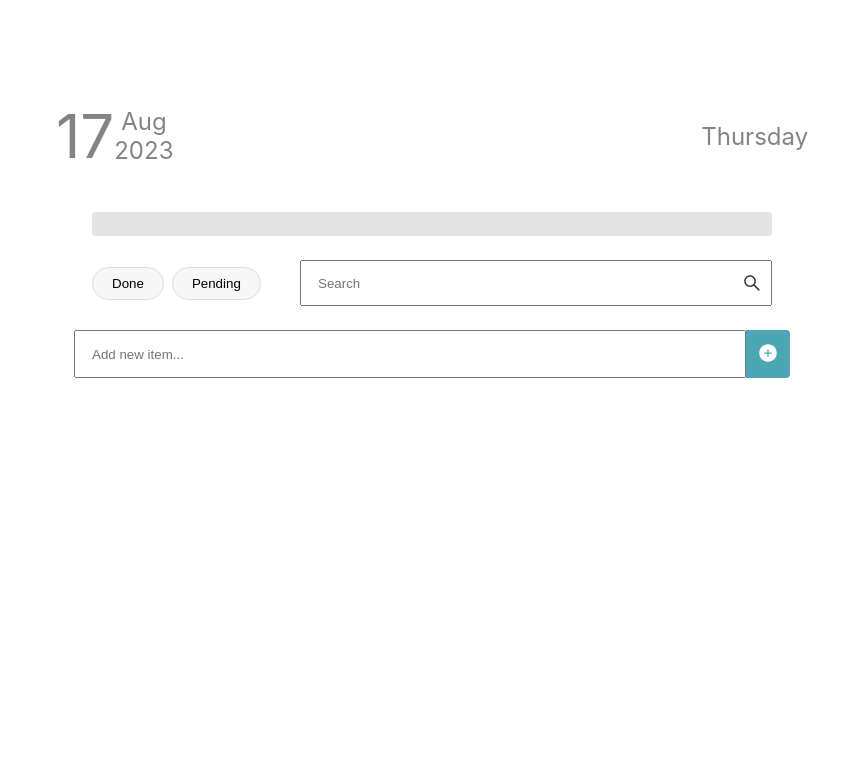
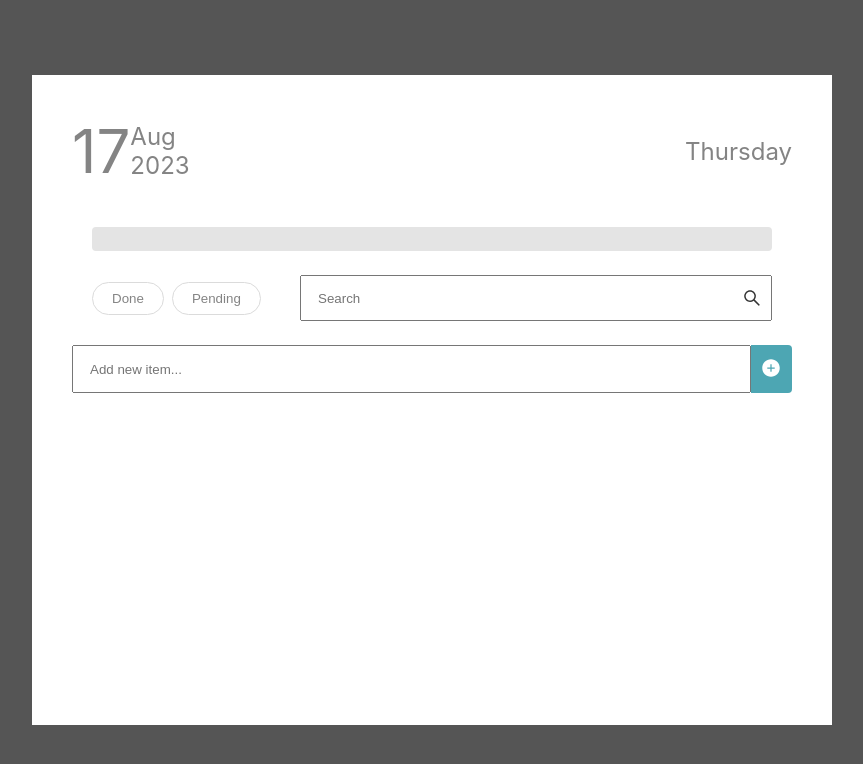
Before and after one commit to sizebay/frontend-challenge, a React (Create React App) app in the folder mid-todo/: page / in a window 1280 px wide. Shown: the top 764 px of the page, without its empty margins (208-1071 px from the left). Built offline with nearby package versions, Linux system fonts and the light colour scheme.

Commit message:
feat: layout ajusted

```diff
--- a/mid-todo/src/Components/Filter/index.tsx
+++ b/mid-todo/src/Components/Filter/index.tsx
@@ -64,7 +64,7 @@ export default function Filter(){
       <div>
         <FilterBtn
           onClick={handleFilterDone}
-          isActive={isFilterDone}
+          active={isFilterDone}
         >
           {isFilterDone === true &&
             <BsCheck2 />
@@ -73,7 +73,7 @@ export default function Filter(){
         </FilterBtn>
         <FilterBtn
           onClick={handleFilterPending}
-          isActive={isFilterPending}
+          active={isFilterPending}
         >
           {isFilterPending === true &&
             <BsCheck2 />
--- a/mid-todo/src/Components/Filter/style.tsx
+++ b/mid-todo/src/Components/Filter/style.tsx
@@ -1,4 +1,8 @@
 import styled from "styled-components";
+
+interface ButtonProps {
+  active: boolean
+}
 
 export const Container = styled.div`
   align-items: center;
@@ -15,12 +19,12 @@ export const FilterInput = styled.input`
   width: 450px;
 `
 
-export const FilterBtn = styled.button<{isActive: boolean}>`
-  background: ${props => props.isActive? '#FFFFFF' : '#F7F7F8'} 0% 0% no-repeat padding-box;
-  border: 1px solid ${props => props.isActive? '#4DA6B3' : '#DBDBDB'};
+export const FilterBtn = styled.button<ButtonProps>`
+  background: #FFFFFF 0% 0% no-repeat padding-box;
+  border: 1px solid ${(props) => props.active? '#4DA6B3' : '#DBDBDB'};
   border-radius: 17px;
   cursor: pointer;
-  color: ${props => props.isActive? '#4DA6B3' : 'black'};
+  color: ${(props) => props.active? '#4DA6B3' : '#848484'};
   height: 33px;
   margin-right: 8px;
   padding: 0 19px;
--- a/mid-todo/src/Components/Header/style.tsx
+++ b/mid-todo/src/Components/Header/style.tsx
@@ -5,9 +5,8 @@ export const Head = styled.header`
   color: #848484;
   display: flex;
   flex-direction: row;
-  justify-content: space-around;
-  margin-top: 60px;
-  width: 100%;
+  justify-content: space-between;
+  width: 90%;
 `
 
 export const Col = styled.div`
@@ -28,4 +27,5 @@ export const Day = styled.h1`
 export const Text = styled.p`
   font-size: 24px;
   margin: 0;
+  text-align: left;
 `
--- a/mid-todo/src/Components/List/index.tsx
+++ b/mid-todo/src/Components/List/index.tsx
@@ -17,7 +17,7 @@ export default function List(){
   const [tasks, setTasks] = useState<TaskType[]>([]);
   const [item, setItem] = useState<string>('');
   const [expandItem, setExpandItem] = useState<number | null>();
-  const [changeBackground, setChangeBackgroun] = useState<boolean>(false)
+  const [changeBackground, setChangeBackground] = useState<boolean>(false)
 
   function handleSubmit(event: FormEvent<HTMLFormElement>) {
     event.preventDefault();
@@ -33,10 +33,10 @@ export default function List(){
   function handleAction(index: number){
     if(expandItem === index){
       setExpandItem(null)
-      setChangeBackgroun(!changeBackground)
+      setChangeBackground(!changeBackground)
     }else{
       setExpandItem(index)
-      setChangeBackgroun(!changeBackground)
+      setChangeBackground(!changeBackground)
     }
   }
 
@@ -59,6 +59,14 @@ export default function List(){
     setIsPending(false)
     setFilterType('')
     setIsFilterOn(false)
+  }
+
+  function handleBackgrounColor(position: number){
+    if(expandItem === position && changeBackground){
+      return '#FFFFFF'
+    }else{
+      return '#F4F4F4'
+    }
   }
 
   useEffect(() => {
@@ -85,18 +93,21 @@ export default function List(){
         </AddBtn>
       </Form>
       {
-        isFilterOn &&
+        isFilterOn?
         <FilterText>
           There are no items marked as {filterType}.
           <ClearFilter onClick={handleClearFilter}>Clear filter here</ClearFilter>
-           to see all items.</FilterText>
-      }
+           to see all items.
+        </FilterText>
+
+        :
+
         <Ul>
           {tasks.map((todo, index) => (
             <Li
               key={todo.id}
               onClick={() => handleAction(index)}
-            bgColor={expandItem === index && changeBackground}
+              bgcolor={handleBackgrounColor(index)}
               status={todo.isCompleted === true? 0.5 : 1}
             >
               <ItemText>
@@ -116,6 +127,7 @@ export default function List(){
             </Li>
           ))}
         </Ul>
+      }
     </Container>
   )
 }
--- a/mid-todo/src/Components/List/style.tsx
+++ b/mid-todo/src/Components/List/style.tsx
@@ -1,18 +1,20 @@
 import styled from "styled-components";
 
 interface ListProps {
-  bgColor: boolean
+  bgcolor: string
   status: number
 }
 
 export const Container = styled.div`
   display: flex;
   flex-direction: column;
+  width: 90%;
+
 `
 
 export const AddTask = styled.input`
   padding-left: 16px;
-  width: 650px;
+  width: 100%;
 `
 
 export const Form = styled.form`
@@ -38,10 +40,12 @@ export const AddBtn = styled.button`
 
 export const Ul = styled.ul`
   padding: 0;
+  max-height: 240px;
+  overflow-y: auto;
 `
 
 export const Li = styled.li<ListProps>`
-  background: ${props => props.bgColor? '#FFFFFF' : '#F4F4F4'} 0% 0% no-repeat padding-box;
+  background: ${(props) => props.bgcolor} 0% 0% no-repeat padding-box;
   border: 1px solid #DBDBDB;
   border-radius: 0px 4px 4px 0px;
   display: flex;
@@ -49,7 +53,7 @@ export const Li = styled.li<ListProps>`
   justify-content: space-between;
   list-style-type: none;
   margin-top: 8px;
-  opacity: ${props => props.status};
+  opacity: ${(props) => props.status};
   text-align: left;
 `
 
--- a/mid-todo/src/Pages/TODO.tsx
+++ b/mid-todo/src/Pages/TODO.tsx
@@ -2,14 +2,15 @@ import Filter from "../Components/Filter";
 import Header from "../Components/Header";
 import List from "../Components/List";
 import ProgressBar from "../Components/ProgressBar";
+import { TodoContainer } from "./styled";
 
 export default function TODO() {
 	return(
-		<>
+		<TodoContainer>
 			<Header/>
 			<ProgressBar />
 			<Filter />
 			<List />
-		</>
+		</TodoContainer>
 	)
 }
--- /dev/null
+++ b/mid-todo/src/Pages/styled.tsx
@@ -0,0 +1,11 @@
+import styled from 'styled-components'
+
+export const TodoContainer = styled.div`
+  align-items: center;
+  background-color: #FFFFFF;
+  display: flex;
+  flex-direction: column;
+  height: 650px;
+  width: 800px;
+
+`
--- a/mid-todo/src/index.tsx
+++ b/mid-todo/src/index.tsx
@@ -6,7 +6,7 @@ import { StyleSheetManager } from 'styled-components';
 import './index.css'
 
 ReactDOM.createRoot(document.getElementById('szb-app-root') as HTMLElement).render(
-  <StyleSheetManager>
+  <StyleSheetManager shouldForwardProp={(prop) => !prop.startsWith('shouldShow')}>
     <React.StrictMode>
       <App />
     </React.StrictMode>
--- a/mid-todo/src/styles.ts
+++ b/mid-todo/src/styles.ts
@@ -1,24 +1,12 @@
 import styled from 'styled-components'
 
 export const Container = styled.main`
+  align-items: center;
+  background-color: #555555;
   display: flex;
   flex-direction: column;
   text-align: center;
-  align-items: center;
+  height: 100vh;
+  justify-content: center;
+
 `
-
-export const Logo = styled.img`
-  height: 10vmin;
-  pointer-events: none;
-`
-
-export const Header = styled.div`
-  background-color: #4da6b4;
-  min-height: 100vh;
-  display: flex;
-  flex-direction: column;
-  align-items: center;
-  justify-content: center;
-  font-size: calc(10px + 2vmin);
-  color: white;
-`
```
Lines whose indentation alone changed are shown as unchanged.
